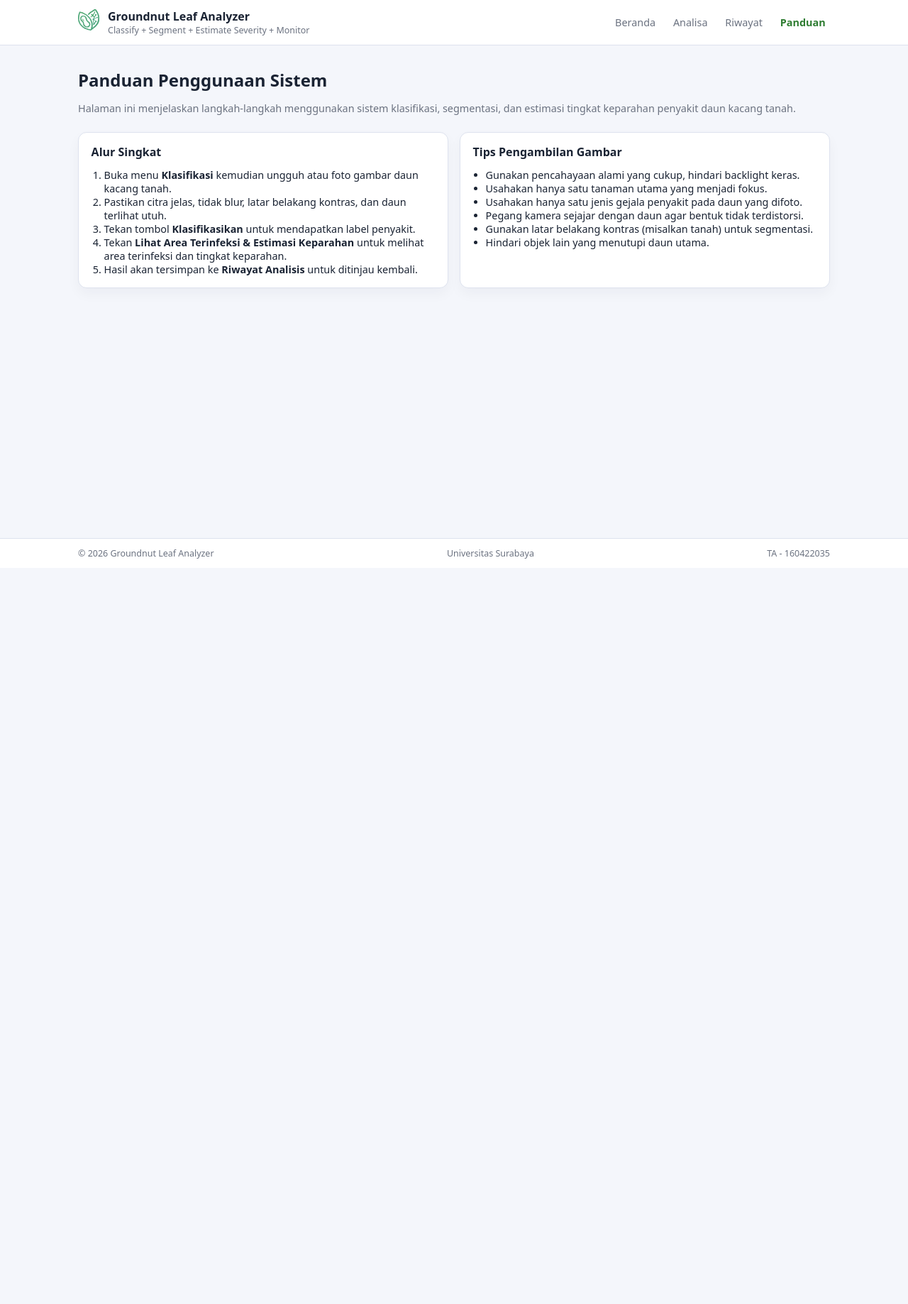
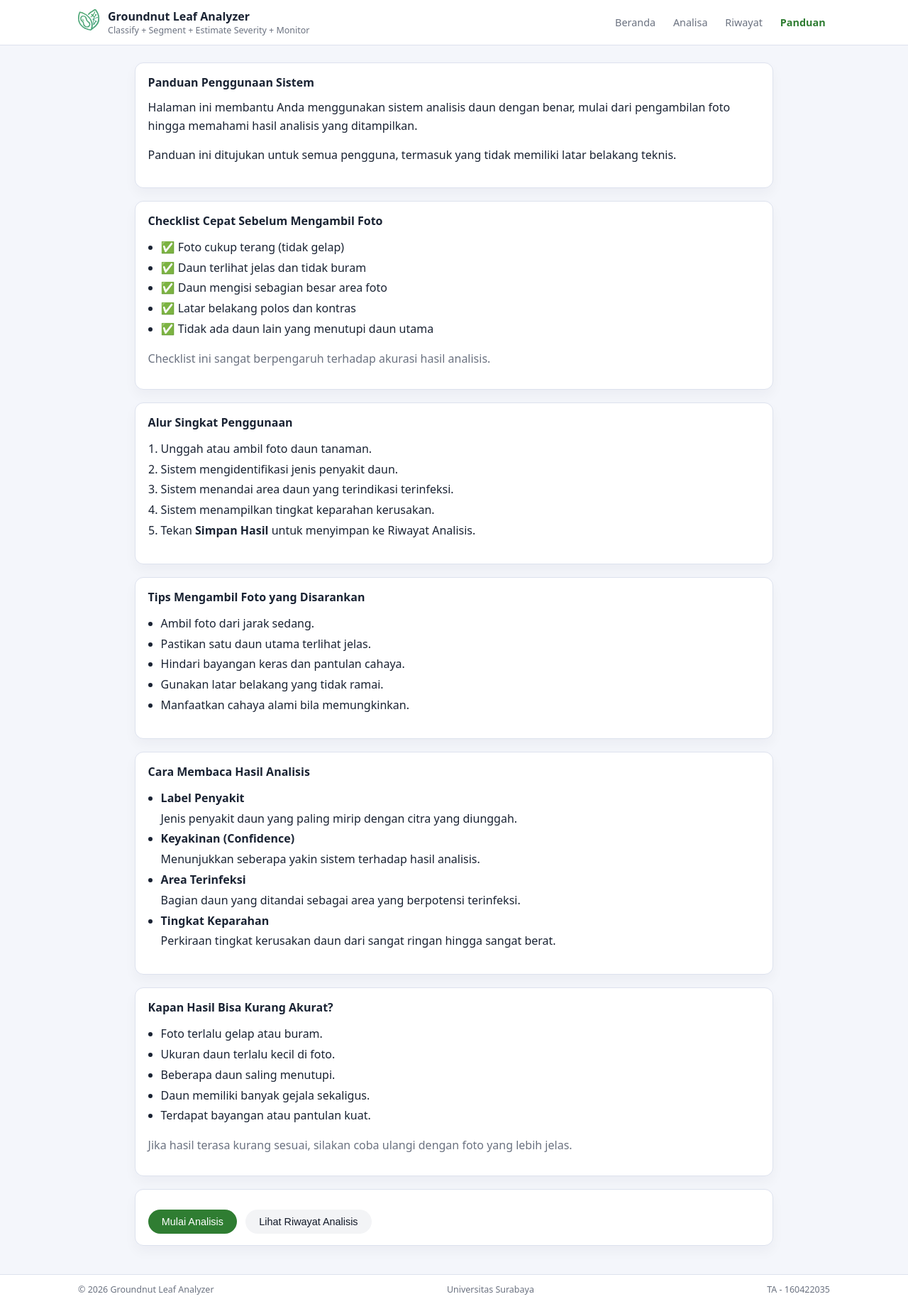
Before and after one commit to Duarss/groundnut-leaf-analysis-app, a React (Vite) app in the folder groundnut-frontend/: page /guide in a window 1280 px wide. Shown: the whole page at 71% size. Before the commit the page ends 800 px from the top, so only its background shows below. Built offline with nearby package versions, Linux system fonts and the light colour scheme.

Commit message:
feat: enhance GuidePage with structured content and navigation buttons

```diff
--- a/groundnut-frontend/src/pages/GuidePage.jsx
+++ b/groundnut-frontend/src/pages/GuidePage.jsx
@@ -1,60 +1,142 @@
 // src/pages/GuidePage.jsx
 import React from "react";
+import { useNavigate } from "react-router-dom";
 import Card from "../components/ui/Card";
+import Button from "../components/ui/Button";
 import { useIsMobile } from "../utils/useIsMobile";
 
 const GuidePage = () => {
+  const nav = useNavigate();
   const isMobile = useIsMobile();
 
+  const sectionGap = isMobile ? 14 : 18;
+  const lineHeight = isMobile ? 1.7 : 1.6;
+
   return (
-    <div className="page page-guide">
-      <h2>Panduan Penggunaan Sistem</h2>
-      <p className="page-description">
-        Halaman ini menjelaskan langkah-langkah menggunakan sistem klasifikasi,
-        segmentasi, dan estimasi tingkat keparahan penyakit daun kacang tanah.
+    <div style={{ maxWidth: 900, margin: "0 auto" }}>
+      {/* Tujuan */}
+      <Card title="Panduan Penggunaan Sistem">
+        <p style={{ lineHeight, marginTop: 0 }}>
+          Halaman ini membantu Anda menggunakan sistem analisis daun dengan benar,
+          mulai dari pengambilan foto hingga memahami hasil analisis yang ditampilkan.
         </p>
+        <p style={{ lineHeight }}>
+          Panduan ini ditujukan untuk semua pengguna, termasuk yang tidak memiliki
+          latar belakang teknis.
+        </p>
+      </Card>
 
-      <div
-        className="grid-two"
-        style={{
-          display: "grid",
-          gridTemplateColumns: isMobile ? "1fr" : "repeat(2, minmax(0, 1fr))",
-          gap: 16,
-        }}
-      >
-        <Card title="Alur Singkat">
-          <ol className="guide-steps" style={{ paddingLeft: 18, margin: 0 }}>
+      <div style={{ height: sectionGap }} />
+
+      {/* Checklist Cepat */}
+      <Card title="Checklist Cepat Sebelum Mengambil Foto">
+        <ul style={{ lineHeight: 1.8, paddingLeft: 18, marginTop: 0 }}>
+          <li>✅ Foto cukup terang (tidak gelap)</li>
+          <li>✅ Daun terlihat jelas dan tidak buram</li>
+          <li>✅ Daun mengisi sebagian besar area foto</li>
+          <li>✅ Latar belakang polos dan kontras</li>
+          <li>✅ Tidak ada daun lain yang menutupi daun utama</li>
+        </ul>
+        <p style={{ color: "#6b7280", marginTop: 10 }}>
+          Checklist ini sangat berpengaruh terhadap akurasi hasil analisis.
+        </p>
+      </Card>
+
+      <div style={{ height: sectionGap }} />
+
+      {/* Alur Singkat */}
+      <Card title="Alur Singkat Penggunaan">
+        <ol style={{ lineHeight: 1.8, paddingLeft: 18, marginTop: 0 }}>
+          <li>Unggah atau ambil foto daun tanaman.</li>
+          <li>Sistem mengidentifikasi jenis penyakit daun.</li>
+          <li>Sistem menandai area daun yang terindikasi terinfeksi.</li>
+          <li>Sistem menampilkan tingkat keparahan kerusakan.</li>
           <li>
-              Buka menu <b>Klasifikasi</b> kemudian ungguh atau foto gambar daun kacang tanah.
-            </li>
-            <li>
-              Pastikan citra jelas, tidak blur, latar belakang kontras, dan daun
-              terlihat utuh.
-            </li>
-            <li>
-              Tekan tombol <b>Klasifikasikan</b> untuk mendapatkan label penyakit.
-            </li>
-            <li>
-              Tekan <b>Lihat Area Terinfeksi & Estimasi Keparahan</b> untuk melihat area
-              terinfeksi dan tingkat keparahan.
-            </li>
-            <li>
-              Hasil akan tersimpan ke <b>Riwayat Analisis</b> untuk ditinjau kembali.
+            Tekan <b>Simpan Hasil</b> untuk menyimpan ke Riwayat Analisis.
           </li>
         </ol>
       </Card>
 
-        <Card title="Tips Pengambilan Gambar">
-          <ul className="guide-tips" style={{ paddingLeft: 18, margin: 0 }}>
-            <li>Gunakan pencahayaan alami yang cukup, hindari backlight keras.</li>
-            <li>Usahakan hanya satu tanaman utama yang menjadi fokus.</li>
-            <li>Usahakan hanya satu jenis gejala penyakit pada daun yang difoto.</li>
-            <li>Pegang kamera sejajar dengan daun agar bentuk tidak terdistorsi.</li>
-            <li>Gunakan latar belakang kontras (misalkan tanah) untuk segmentasi.</li>
-            <li>Hindari objek lain yang menutupi daun utama.</li>
+      <div style={{ height: sectionGap }} />
+
+      {/* Tips Foto */}
+      <Card title="Tips Mengambil Foto yang Disarankan">
+        <ul style={{ lineHeight: 1.8, paddingLeft: 18, marginTop: 0 }}>
+          <li>Ambil foto dari jarak sedang.</li>
+          <li>Pastikan satu daun utama terlihat jelas.</li>
+          <li>Hindari bayangan keras dan pantulan cahaya.</li>
+          <li>Gunakan latar belakang yang tidak ramai.</li>
+          <li>Manfaatkan cahaya alami bila memungkinkan.</li>
         </ul>
       </Card>
+
+      <div style={{ height: sectionGap }} />
+
+      {/* Cara Membaca Hasil */}
+      <Card title="Cara Membaca Hasil Analisis">
+        <ul style={{ lineHeight: 1.8, paddingLeft: 18, marginTop: 0 }}>
+          <li>
+            <b>Label Penyakit</b>
+            <br />
+            Jenis penyakit daun yang paling mirip dengan citra yang diunggah.
+          </li>
+          <li>
+            <b>Keyakinan (Confidence)</b>
+            <br />
+            Menunjukkan seberapa yakin sistem terhadap hasil analisis.
+          </li>
+          <li>
+            <b>Area Terinfeksi</b>
+            <br />
+            Bagian daun yang ditandai sebagai area yang berpotensi terinfeksi.
+          </li>
+          <li>
+            <b>Tingkat Keparahan</b>
+            <br />
+            Perkiraan tingkat kerusakan daun dari sangat ringan hingga sangat berat.
+          </li>
+        </ul>
+      </Card>
+
+      <div style={{ height: sectionGap }} />
+
+      {/* Keterbatasan */}
+      <Card title="Kapan Hasil Bisa Kurang Akurat?">
+        <ul style={{ lineHeight: 1.8, paddingLeft: 18, marginTop: 0 }}>
+          <li>Foto terlalu gelap atau buram.</li>
+          <li>Ukuran daun terlalu kecil di foto.</li>
+          <li>Beberapa daun saling menutupi.</li>
+          <li>Daun memiliki banyak gejala sekaligus.</li>
+          <li>Terdapat bayangan atau pantulan kuat.</li>
+        </ul>
+        <p style={{ color: "#6b7280" }}>
+          Jika hasil terasa kurang sesuai, silakan coba ulangi dengan foto yang lebih jelas.
+        </p>
+      </Card>
+
+      <div style={{ height: sectionGap }} />
+
+      {/* CTA */}
+      <Card>
+        <div
+          style={{
+            display: "flex",
+            flexDirection: isMobile ? "column" : "row",
+            gap: 12,
+          }}
+        >
+          <Button onClick={() => nav("/classify")}>Mulai Analisis</Button>
+          <Button
+            onClick={() => nav("/history")}
+            style={{
+              background: "#f3f4f6",
+              color: "#111827",
+            }}
+          >
+            Lihat Riwayat Analisis
+          </Button>
         </div>
+      </Card>
     </div>
   );
 };
```
Lines whose indentation alone changed are shown as unchanged.
